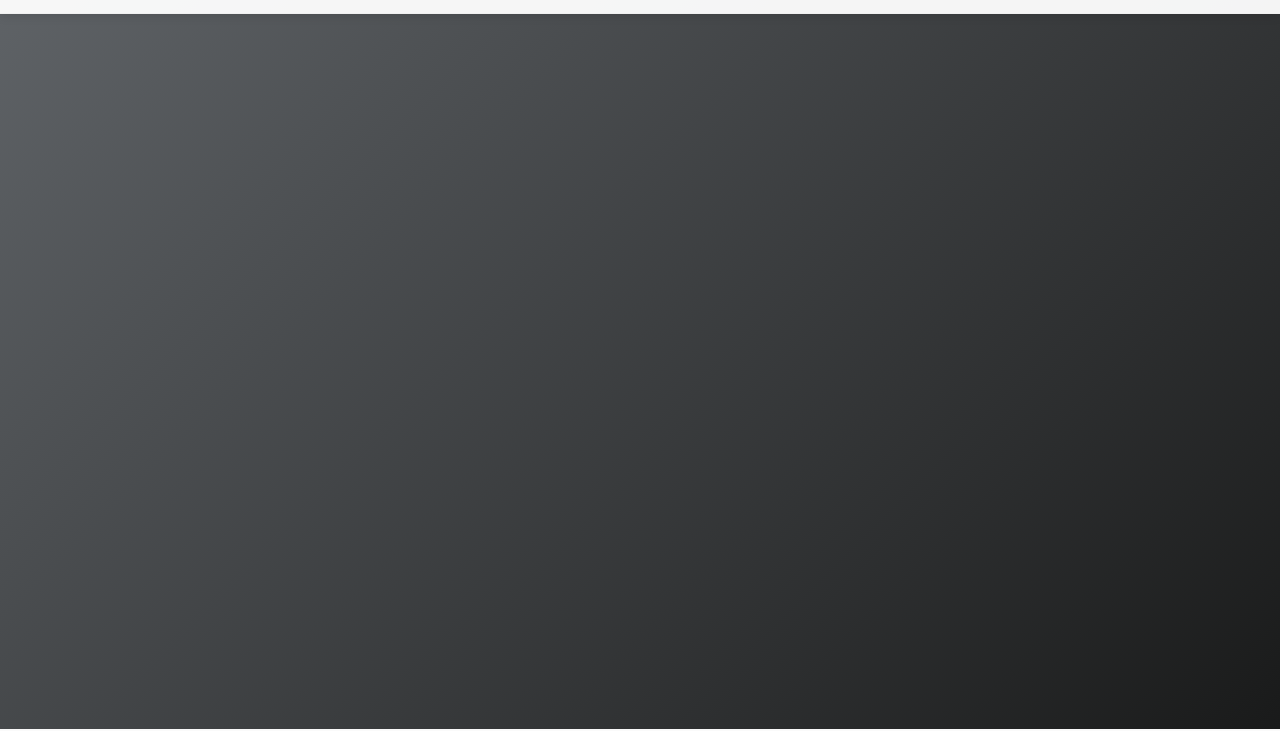
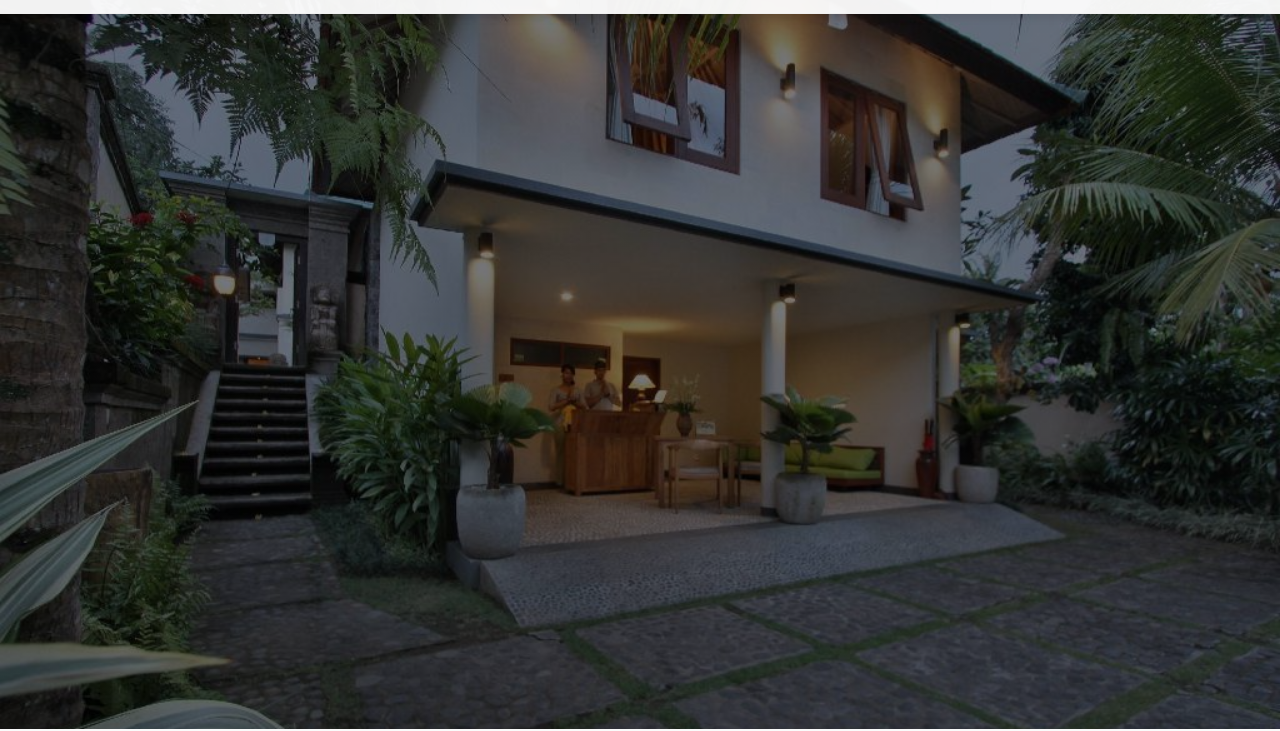
Before and after one commit to esseltu/Real_estate_website, a plain HTML site: page index.html in a window 1280 px wide. Shown: the part 71-802 px from the top of the page. Drawn offline with Linux system fonts and the light colour scheme.

Commit message:
Fix hero section visibility by adding background image and overlay

```diff
--- a/styles.css
+++ b/styles.css
@@ -229,7 +229,10 @@
   min-height: 100vh;
   display: flex;
   align-items: center;
-  background: linear-gradient(135deg, #616569 0%, #080909ed 100%);
+  background: linear-gradient(rgba(0, 0, 0, 0.5), rgba(0, 0, 0, 0.5)), url('hero.jpg');
+  background-size: cover;
+  background-position: center;
+  background-attachment: fixed;
   padding-top: 5rem;
 }
 
```
